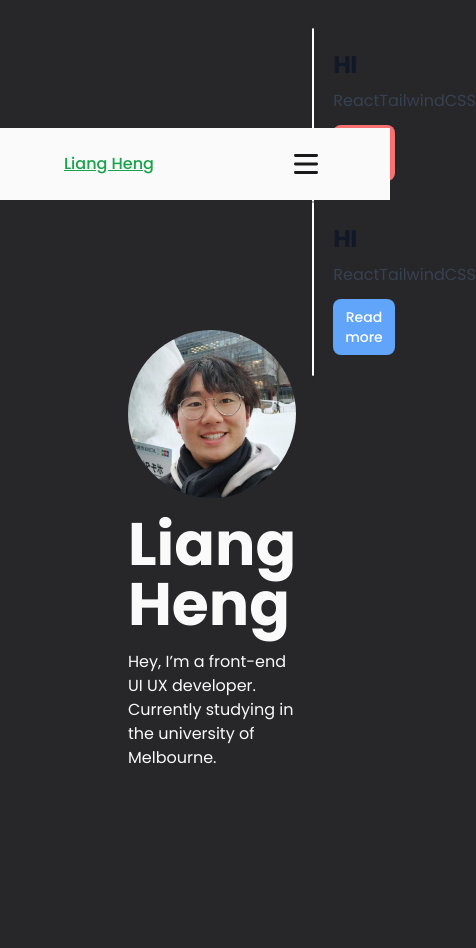
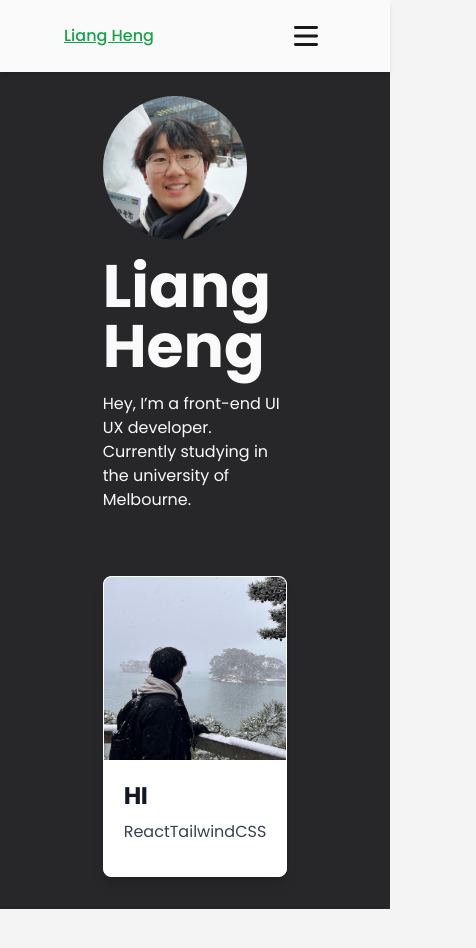
Before and after one commit to e3lo/liangh.me, a React (Vite) app: page / in a window 390 px wide. Shown: the top 948 px of the page, 476 px wide, since content can reach past the window. After the commit the page ends 909 px from the top, so only its background shows below. Built offline with nearby package versions, Linux system fonts and the light colour scheme.

Commit message:
Created HeroBanner

```diff
--- a/index.html
+++ b/index.html
@@ -6,7 +6,7 @@
     <meta name="viewport" content="width=device-width, initial-scale=1.0" />
     <title>Liang Heng</title>
   </head>
-  <body class="h-screen bg-zinc-800">
+  <body class="h-screen bg-zinc-100">
     <div id="root" class="font-body text-zinc-50"></div>
     <script type="module" src="/src/main.tsx"></script>
   </body>
--- a/src/components/HeroBanner.tsx
+++ b/src/components/HeroBanner.tsx
@@ -2,34 +2,24 @@ import ProjectCard from "./ProjectCard";
 
 import profilePic from "../assets/profilePic.jpg";
 import project1 from "../assets/project1.jpg";
-import project2 from "../assets/project2.jpg";
 
 const HeroBanner = () => {
   return (
-    <div className="flex items-center h-screen gap-4">
-      <div className="basis-1/3">
-        <img className="rounded-full" src={profilePic}></img>
+    <div className="flex flex-col md:flex-row max-w-4xl mx-32 xl:m-auto pt-24 pb-8 gap-16 items-center">
+      <div className="md:basis-1/3">
+        <img className="rounded-full max-h-36" src={profilePic}></img>
         <div>
           <h1 className="text-6xl font-bold py-4">Liang Heng</h1>
           Hey, I’m a front-end UI UX developer. Currently studying in the
           university of Melbourne.
         </div>
       </div>
-      <div className="basis-2/3 grid grid-cols-6 grid-rows-6">
-        <div className="col-start-2 col-end-6">
+      <div className="md:basis-2/3">
+        <div className="hover:z-40 max-w-sm ml-auto">
           <ProjectCard
             points={["React", "TailwindCSS"]}
             image={project1}
             title="HI"
-            color="red"
-          />
-        </div>
-        <div className="col-start-2 col-end-6">
-          <ProjectCard
-            points={["React", "TailwindCSS"]}
-            image={project2}
-            title="HI"
-            color="blue"
           />
         </div>
       </div>
--- a/src/components/NavigationBar.tsx
+++ b/src/components/NavigationBar.tsx
@@ -16,8 +16,8 @@ const NavigationBar = () => {
   const [mobileMenu, setMobileMenu] = useState(false);
 
   return (
-    <nav className="fixed w-full flex justify-center bg-zinc-50 text-zinc-900 z-50">
-      <div className="flex flex-wrap max-w-6xl w-full justify-between items-center mx-16 md:mx-32 py-4">
+    <nav className="fixed w-full flex justify-center bg-zinc-50 text-zinc-900 z-50 shadow-md">
+      <div className="flex flex-wrap max-w-4xl w-full justify-between items-center mx-16 md:mx-32 py-4">
         <div className="">
           <Link to={"/"} className={linkStying("/") + " underline"}>
             Liang Heng
--- a/src/components/ProjectCard.tsx
+++ b/src/components/ProjectCard.tsx
@@ -4,38 +4,23 @@ interface Props {
   points: string[];
   image: string;
   title: string;
-  color: "blue" | "red" | "lime";
 }
 
-const ProjectCard = ({ points, image, title, color }: Props) => {
+const ProjectCard = ({ points, image, title }: Props) => {
   const projectLink = "/Projects/" + title;
 
-  const colorVariants = {
-    blue: `bg-blue-400 hover:bg-blue-500  focus:ring-blue-200`,
-    red: `bg-red-400 hover:bg-red-500  focus:ring-red-200`,
-    lime: `bg-lime-400 hover:bg-lime-500  focus:ring-lime-200`,
-  };
-
   return (
-    <div className="w-full bg-white border border-white rounded-lg shadow">
-      <Link to={projectLink}>
-        <img className="rounded-t-lg" src={image} alt="" />
-      </Link>
-      <div className="p-5">
-        <Link to={projectLink}>
+    <Link to={projectLink}>
+      <div className="w-full bg-white border border-white rounded-lg shadow-lg hover:scale-105 transition-transform duration-500">
+        <img className="rounded-t-lg w-full" src={image} alt="" />
+        <div className="p-5">
           <h5 className="mb-2 text-2xl font-bold tracking-tight text-gray-900">
             {title}
           </h5>
-        </Link>
-        <p className="mb-3 font-normal text-gray-700">{points}</p>
-        <Link
-          to={projectLink}
-          className={`inline-flex items-center px-3 py-2 text-sm font-medium text-center text-white rounded-lg focus:ring-4 focus:outline-none ${colorVariants[color]}`}
-        >
-          Read more
-        </Link>
+          <p className="mb-3 font-normal text-gray-700">{points}</p>
+        </div>
       </div>
-    </div>
+    </Link>
   );
 };
 
--- a/src/routes/Home.tsx
+++ b/src/routes/Home.tsx
@@ -4,7 +4,7 @@ function Home() {
   return (
     <>
       <NavigationBar />
-      <div className="max-w-6xl m-32 xl:m-auto ">
+      <div className="md:h-screen bg-zinc-800 flex justify-center">
         <HeroBanner />
       </div>
     </>
```
